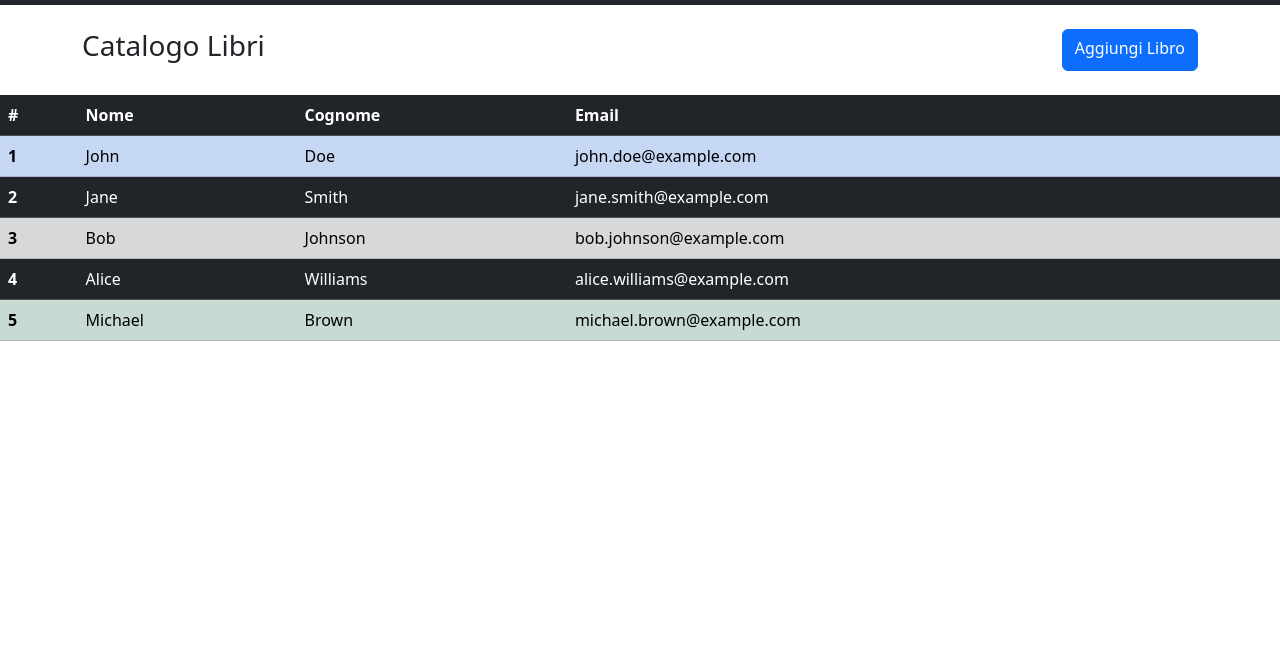
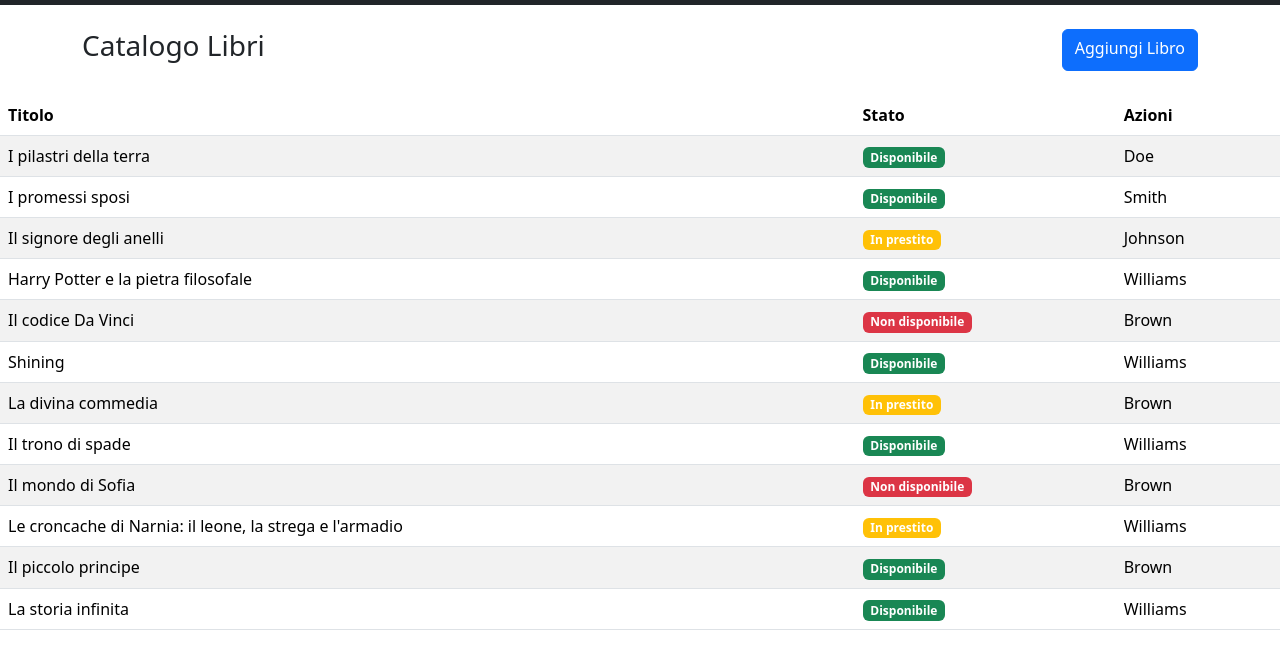
Before and after one commit to luigi-giordano/html-css-bootstrap-dashboard, a plain HTML site: page index.html in a window 1280 px wide. Shown: the part 81-750 px from the top of the page. Drawn offline with nearby package versions, Linux system fonts and the light colour scheme.

Commit message:
table "titolo + stato"

```diff
--- a/index.html
+++ b/index.html
@@ -76,46 +76,76 @@
 
     </div>
 
-    <table class="table table-dark table-striped">
+    <table class="table table-withe table-striped">
       <thead class="thead-dark">
         <tr>
-          <th>#</th>
-          <th>Nome</th>
-          <th>Cognome</th>
-          <th>Email</th>
+          <th>Titolo</th>
+          <th>Stato</th>
+          <th>Azioni</th>
         </tr>
       </thead>
       <tbody>
-        <tr class="table-primary">
-          <th scope="row">1</th>
-          <td>John</td>
+        <tr class="table-transparent">
+          <td scope="row">I pilastri della terra</td>
+          <td><span class="badge text-bg-success">Disponibile</span></td>
           <td>Doe</td>
-          <td>john.doe@example.com</td>
         </tr>
         <tr>
-          <th scope="row">2</th>
-          <td>Jane</td>
+          <td scope="row">I promessi sposi</td>
+          <td><span class="badge text-bg-success">Disponibile</span></td>
           <td>Smith</td>
-          <td>jane.smith@example.com</td>
         </tr>
-        <tr class="table-secondary">
-          <th scope="row">3</th>
-          <td>Bob</td>
+        <tr class="table-transparent">
+          <td scope="row">Il signore degli anelli</td>
+          <td><span class="badge text-bg-warning text-white">In prestito</span></td>
           <td>Johnson</td>
-          <td>bob.johnson@example.com</td>
         </tr>
         <tr>
-          <th scope="row">4</th>
-          <td>Alice</td>
+          <td scope="row">Harry Potter e la pietra filosofale</td>
+          <td><span class="badge text-bg-success">Disponibile</span></td>
           <td>Williams</td>
-          <td>alice.williams@example.com</td>
         </tr>
-        <tr class="table-success">
-          <th scope="row">5</th>
-          <td>Michael</td>
+        <tr class="table-transparent">
+          <td scope="row">Il codice Da Vinci</td>
+          <td><span class="badge text-bg-danger">Non disponibile</span></td>
           <td>Brown</td>
-          <td>michael.brown@example.com</td>
         </tr>
+        <tr>
+          <td scope="row">Shining</td>
+          <td><span class="badge text-bg-success">Disponibile</span></td>
+          <td>Williams</td>
+        </tr>
+        <tr class="table-transparent">
+          <td scope="row">La divina commedia</td>
+          <td><span class="badge text-bg-warning text-white">In prestito</span></td>
+          <td>Brown</td>
+        </tr>
+        <tr>
+          <td scope="row">Il trono di spade</td>
+          <td><span class="badge text-bg-success">Disponibile</span></td>
+          <td>Williams</td>
+        </tr>
+        <tr class="table-transparent">
+          <td scope="row">Il mondo di Sofia</td>
+          <td><span class="badge text-bg-danger">Non disponibile</span></td>
+          <td>Brown</td>
+        </tr>
+        <tr>
+          <td scope="row">Le croncache di Narnia: il leone, la strega e l'armadio</td>
+          <td><span class="badge text-bg-warning text-white">In prestito</span></td>
+          <td>Williams</td>
+        </tr>
+        <tr class="table-transparent">
+          <td scope="row">Il piccolo principe</td>
+          <td><span class="badge text-bg-success">Disponibile</span></td>
+          <td>Brown</td>
+        </tr>
+        <tr>
+          <td scope="row">La storia infinita</td>
+          <td><span class="badge text-bg-success">Disponibile</span></td>
+          <td>Williams</td>
+        </tr>
+
       </tbody>
     </table>
 
```
